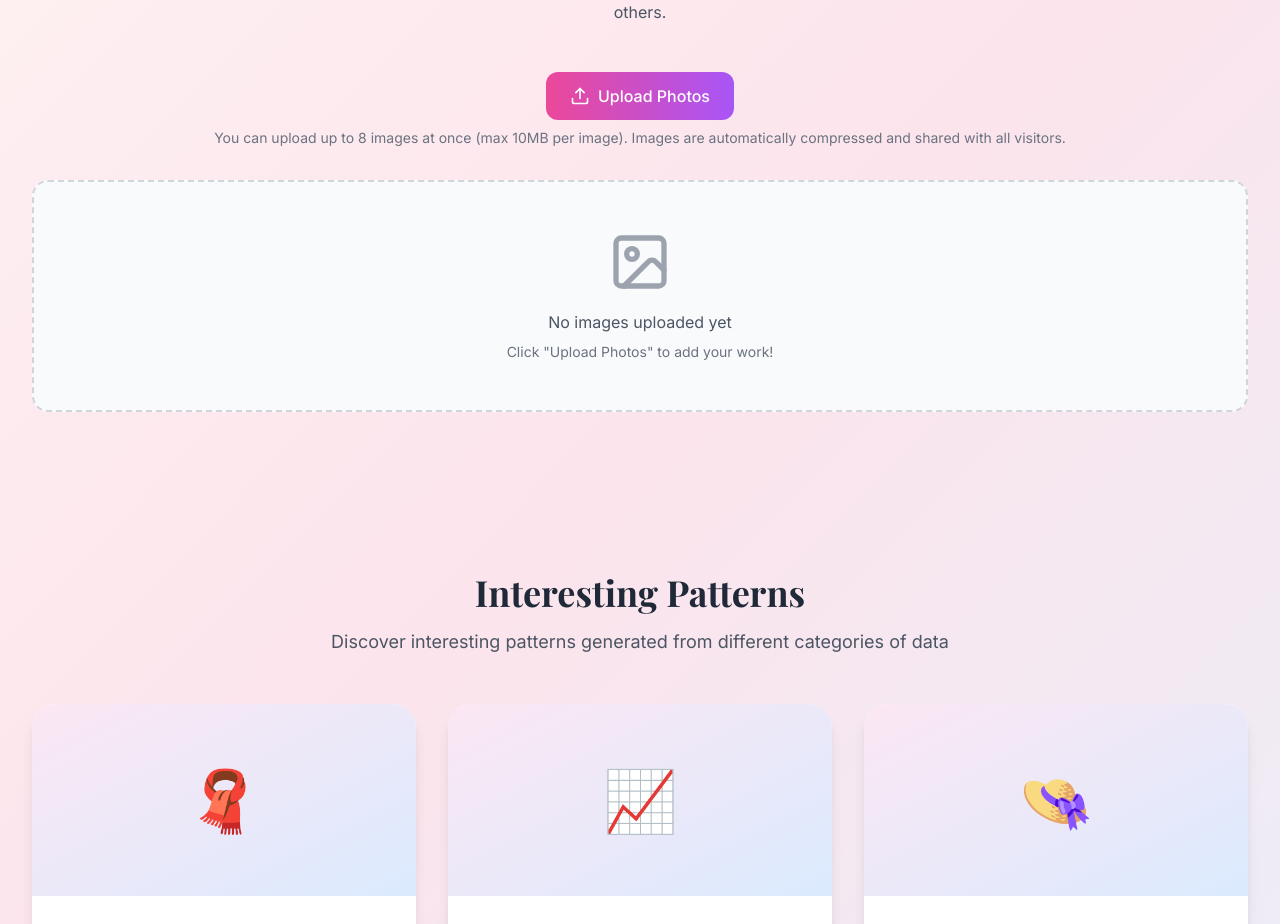
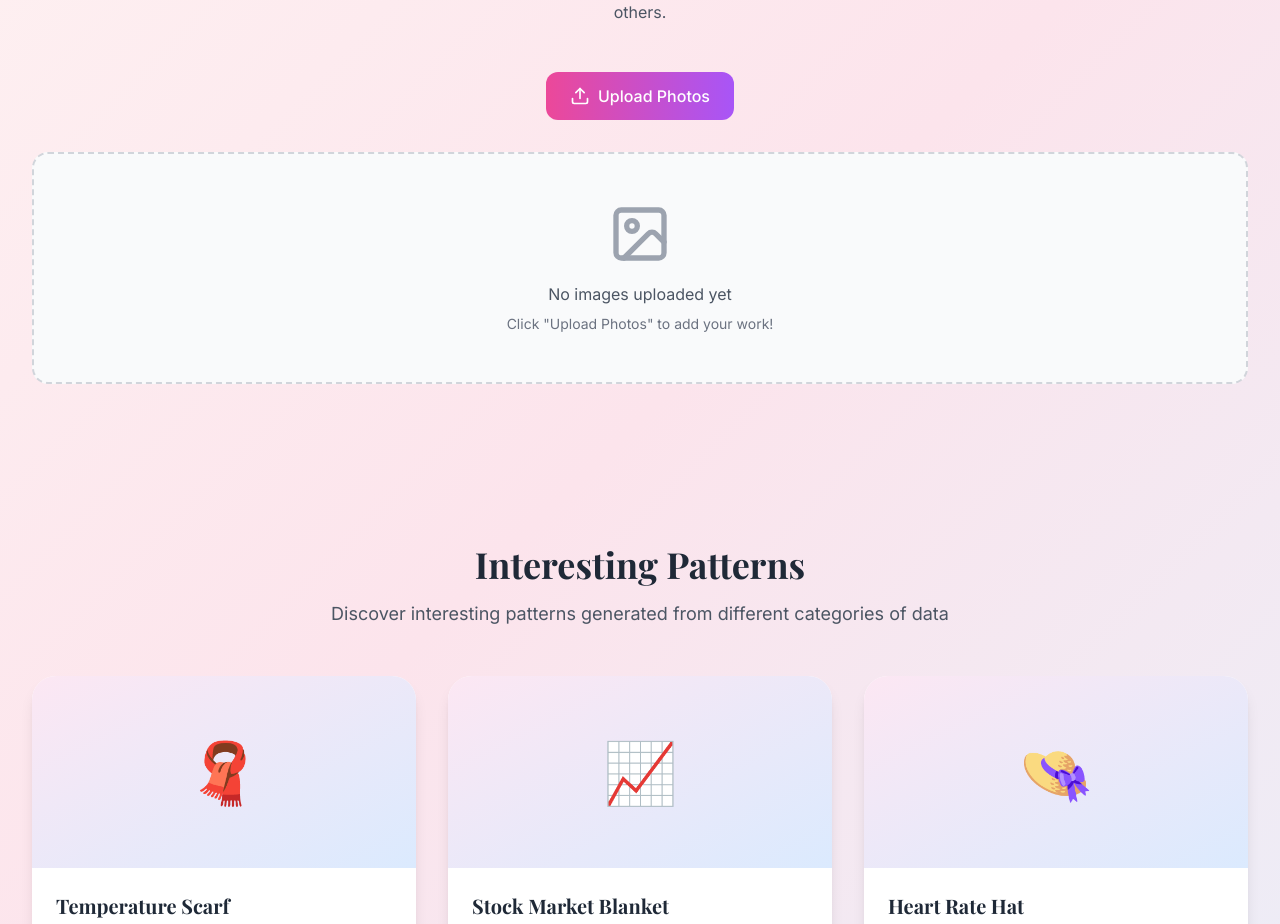
Before and after one commit to ameliabcd/codeandfelt, a Next.js app: page / in a window 1280 px wide. Shown: the part 1024-1948 px from the top of the page. Built offline with nearby package versions, Linux system fonts and the light colour scheme.

Commit message:
Remove upload instructions text from WorkGallery

```diff
--- a/components/Home/WorkGallery.jsx
+++ b/components/Home/WorkGallery.jsx
@@ -211,9 +211,6 @@ const WorkGallery = () => {
             <Upload className="w-5 h-5" />
             {isUploading ? 'Uploading...' : 'Upload Photos'}
           </button>
-          <p className="text-sm text-gray-500 text-center mt-2">
-            You can upload up to 8 images at once (max 10MB per image). Images are automatically compressed and shared with all visitors.
-          </p>
         </div>
 
         {/* Gallery Grid */}
```
